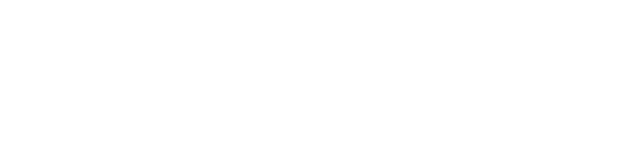
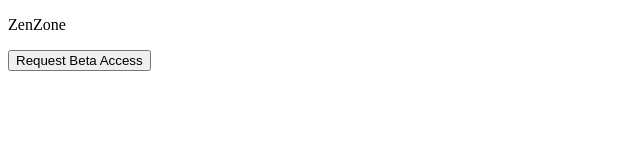
Before and after one commit to SwamiTheDev/Zen-Zone, a plain HTML site: page index.html in a window 1280 px wide. Shown: the whole page, without its empty margins (0-640 px from the left). Drawn offline with Linux system fonts and the light colour scheme.

Commit message:
header upload

```diff
--- a/index.html
+++ b/index.html
@@ -8,7 +8,13 @@
 </head>
 
 <body>
-
+    <!-- Header section -->
+    <header>
+        <div class="logo">
+            <p>ZenZone</p>
+        </div>
+        <button class="btn header-btn">Request Beta Access</button>
+    </header>
 </body>
 
 </html>
```
